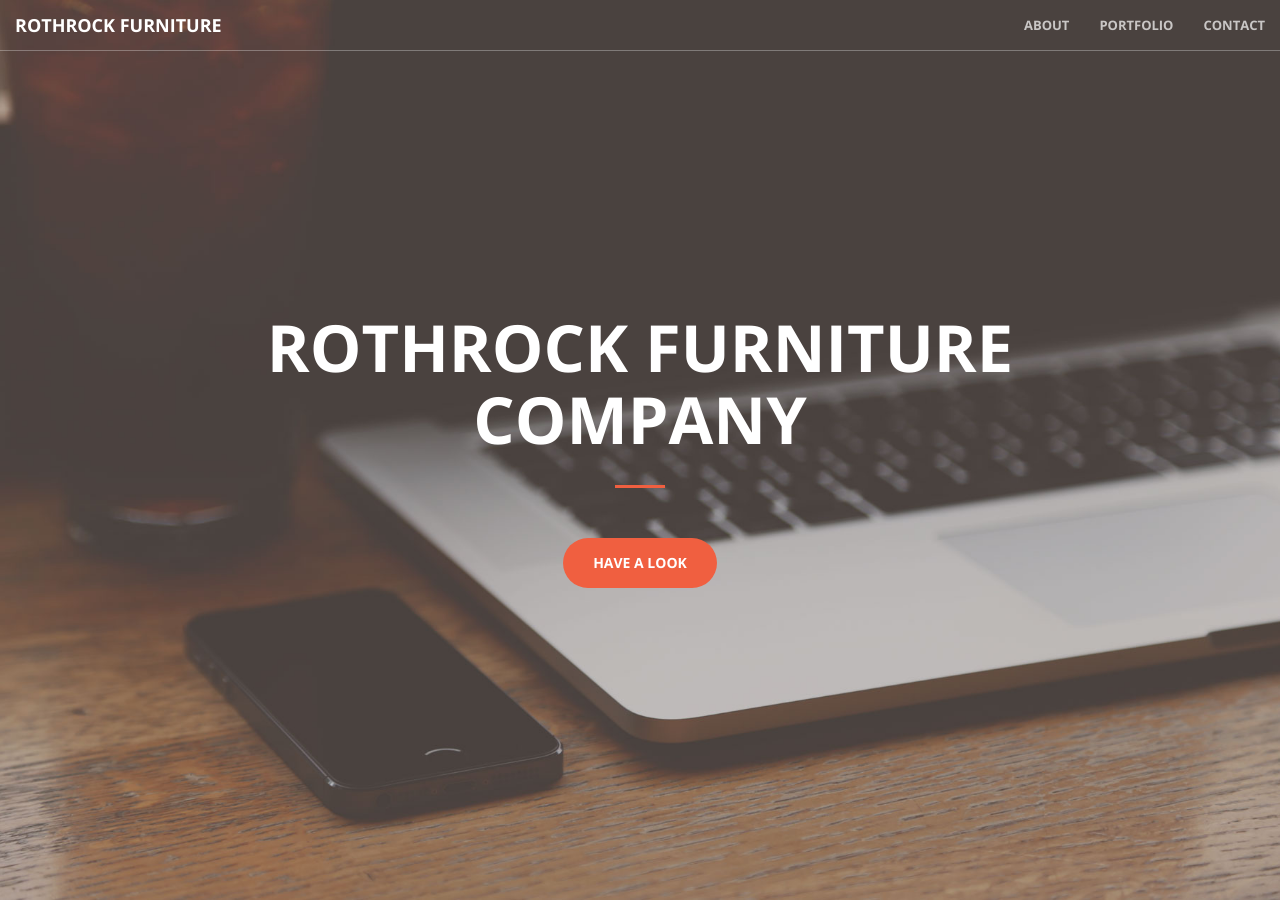
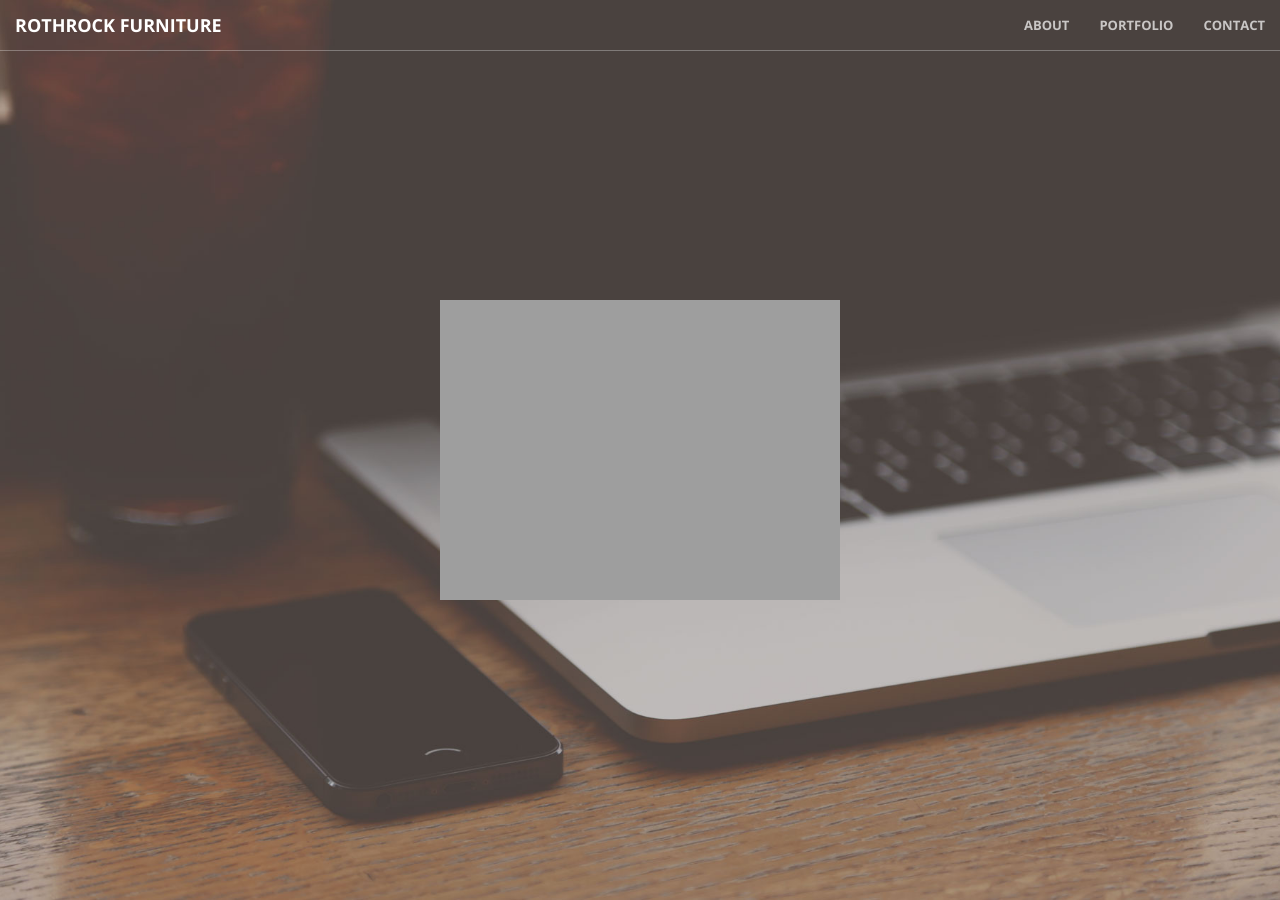
Before and after one commit to rothrockfurniture/rothrockfurniture.github.io, a Jekyll site: the page built from index.html, in a window 1280 px wide and 900 px high. Built offline with Jekyll 4.4.1, drawn with Linux system fonts in a browser that asks for light colours.

Commit message:
Update header.html

```diff
--- a/_includes/header.html
+++ b/_includes/header.html
@@ -1,10 +1,8 @@
 <header>
     <div class="header-content">
         <div class="header-content-inner">
-            <h1>Rothrock Furniture Company</h1>
-            <hr>
-            <p></p>
-            <a href="#about" class="btn btn-primary btn-xl page-scroll">Have a look</a>
+            <img alt="website logo image" src="{{site.baseurl}}/assets/img/rothrock_company@2x.webp"/>
+
         </div>
     </div>
 </header>
```
